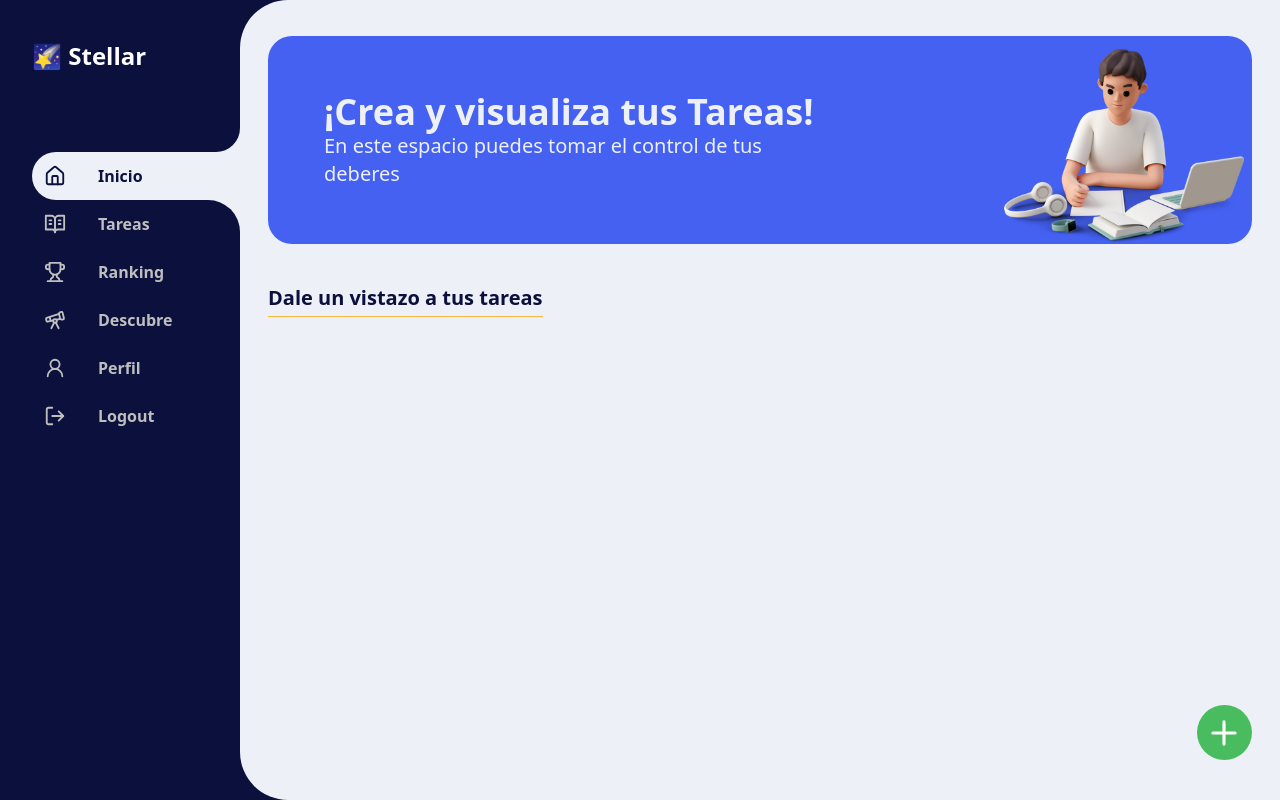
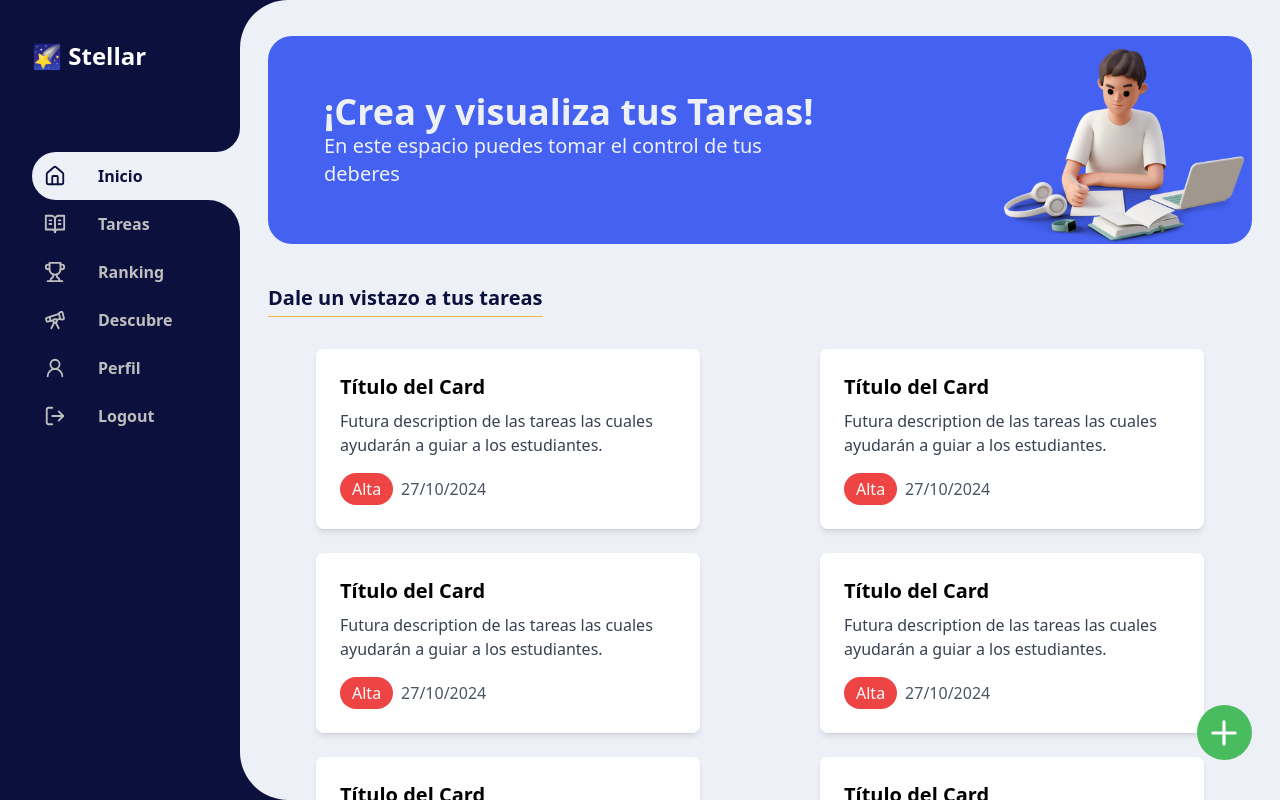
Before and after one commit to KevinLatino/Stellar-Frontend, a React (Vite) app: page /sidebar/tasks in a window 1280 px wide. Built offline with nearby package versions, Linux system fonts and the light colour scheme.

Commit message:
adding first version of TaskCardComponent.jsx

```diff
--- /dev/null
+++ b/src/Components/TaskCardComponent.jsx
@@ -0,0 +1,16 @@
+import React from 'react';
+
+const TaskCard = () => {
+    return (
+        <div className="bg-white shadow-md rounded-lg p-6 max-w-sm mx-auto">
+            <h2 className="text-xl font-bold mb-2">Título del Card</h2>
+            <p className="text-gray-700 mb-4">Futura description de las tareas las cuales ayudarán a guiar a los estudiantes.</p>
+            <div className="flex items-center">
+                <span className="bg-red-500 text-white px-3 py-1 rounded-full mr-2">Alta</span>
+                <span className="text-gray-600">27/10/2024</span>
+            </div>
+        </div>
+    );
+}
+
+export default TaskCard;
--- a/src/Screens/TaskScreen.jsx
+++ b/src/Screens/TaskScreen.jsx
@@ -1,13 +1,15 @@
 import React from 'react'
 import { AddTask } from '../Components/AddTaskComponent'
 import Tasks from '../../public/Ilustrations/Task3.png'
+import TaskCard from '../Components/TaskCardComponent'
 
 
 const TaskScreen = () => {
 
     return (
         <>
-            <div className='flex flex-col gap-8 animate__animated animate__fadeInDown'>
+            <div className='animate__animated animate__fadeInDown'>
+                <div className='flex flex-col gap-8'>
                     <div className="flex my-2 bg-light-blue rounded-3xl">
                         <div className="my-14 ml-14 w-1/2">
                             <div className="w-full text-light-White">
@@ -33,6 +35,17 @@ const TaskScreen = () => {
                         </span>
                     </h1>
                 </div>
+                <div className='mt-8 flex justify-center items-center flex-wrap gap-x-6 gap-y-6'>
+                    <TaskCard />
+                    <TaskCard />
+                    <TaskCard />
+                    <TaskCard />
+                    <TaskCard />
+                    <TaskCard />
+                    <TaskCard />
+                    <TaskCard />
+                </div>
+            </div>
             <AddTask />
         </>
     )
```
Lines whose indentation alone changed are shown as unchanged.
